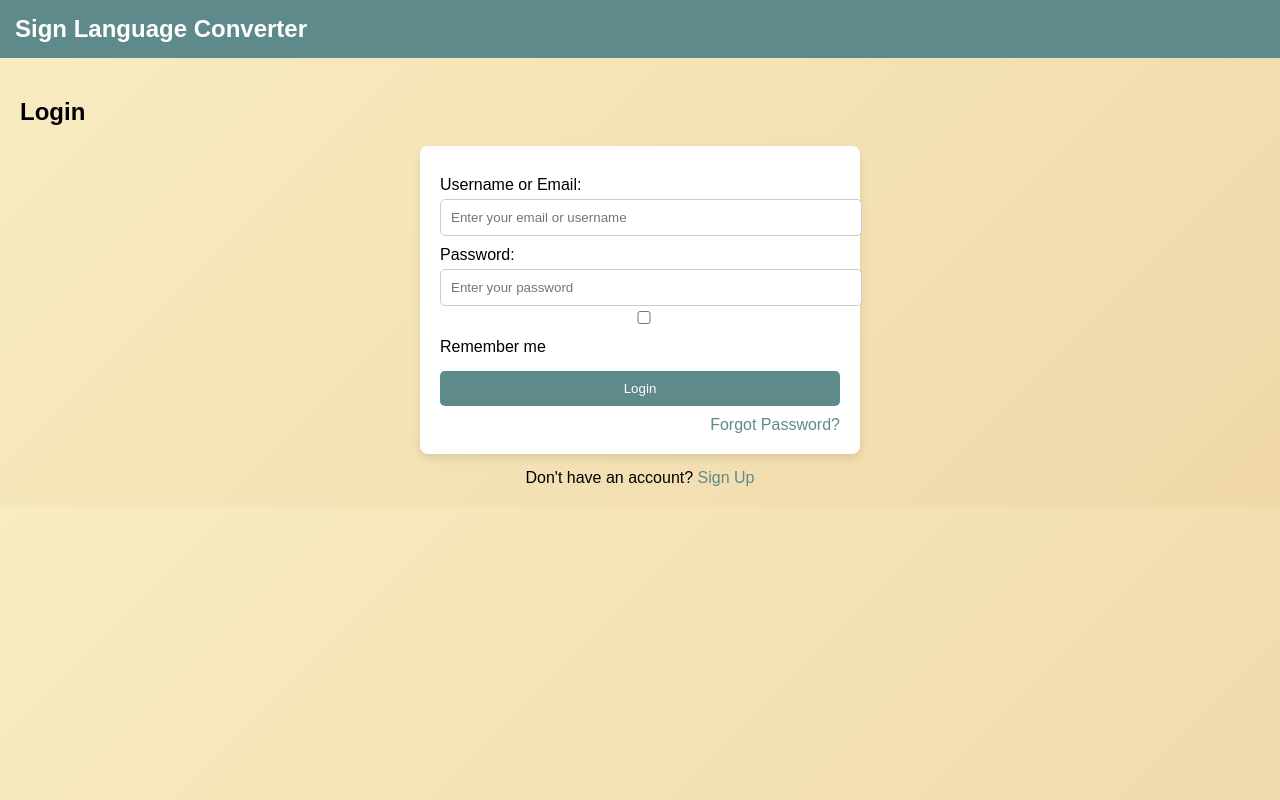
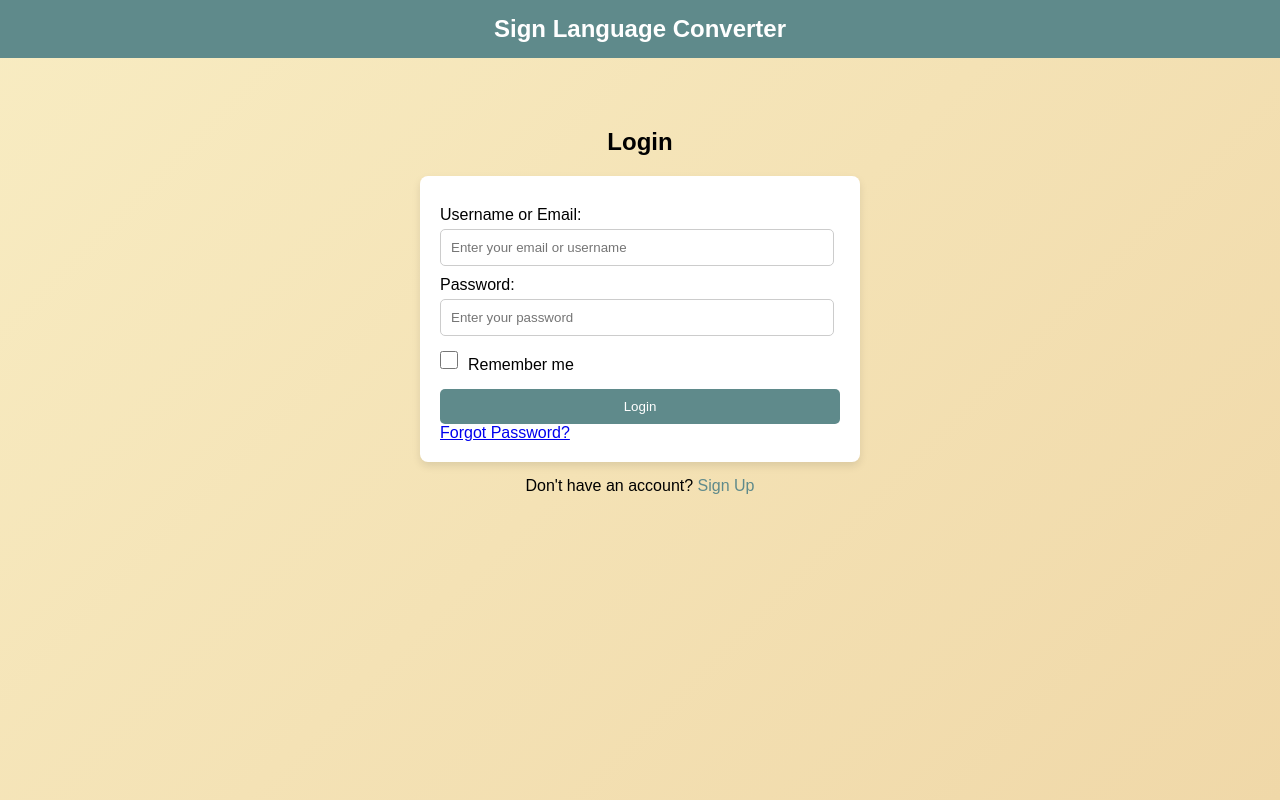
Before and after one commit to Sooraj-914/speech_to_sign, a Flask app: page /login in a window 1280 px wide. Run offline with Flask 3, Linux system fonts and the light colour scheme.

Commit message:
login.css

```diff
--- a/static/login.css
+++ b/static/login.css
@@ -3,15 +3,18 @@ body {
     background: linear-gradient(135deg, #f8ecc2, #f0d8a8);
     margin: 0;
     padding: 0;
+    display: flex;
+    flex-direction: column;
+    align-items: center;
+    min-height: 100vh;
 }
 
 .header {
+    width: 100%;
     background-color: #5f8a8b;
     color: white;
     padding: 15px;
-    display: flex;
-    justify-content: space-between;
-    align-items: center;
+    text-align: center;
 }
 
 .logo a {
@@ -21,13 +24,51 @@ body {
     text-decoration: none;
 }
 
+.flash-messages {
+    width: 100%;
+    display: flex;
+    justify-content: center;
+    padding: 10px;
+}
+
+.flash-message {
+    background-color: #f8d7da;
+    color: #721c24;
+    padding: 10px;
+    border-radius: 5px;
+    margin: 10px 0;
+    width: auto;
+}
+
+.flash-message.flash-success {
+    background-color: #d4edda;
+    color: #155724;
+}
+
+.flash-message.flash-info {
+    background-color: #d1ecf1;
+    color: #34808e;
+}
+
 .container {
+    display: flex;
+    flex-direction: column;
+    align-items: center;
+    justify-content: center;
     padding: 20px;
+    max-width: 400px;
+    width: 90%;
+    margin-top: 30px;
+}
+
+h2 {
+    font-size: 24px;
+    margin-bottom: 20px;
+    text-align: center;
 }
 
 .login-form {
-    max-width: 400px;
-    margin: 0 auto;
+    width: 100%;
     background: white;
     padding: 20px;
     border-radius: 8px;
@@ -40,7 +81,7 @@ body {
 }
 
 .login-form input {
-    width: 100%;
+    width: 93%; /* Full width */
     padding: 10px;
     margin-top: 5px;
     border: 1px solid #ccc;
@@ -57,20 +98,6 @@ body {
     cursor: pointer;
     border-radius: 5px;
     transition: background-color 0.3s, transform 0.2s;
-}
-
-.login-form button:hover {
-    background-color: #4a6f70;
-    transform: scale(1.02);
-}
-
-.forgot-password {
-    display: block;
-    text-align: right;
-    margin-top: 10px;
-    color: #5f8a8b;
-    text-decoration: none;
-    transition: color 0.3s;
 }
 
 .forgot-password:hover {
@@ -92,6 +119,21 @@ body {
     text-decoration: underline;
 }
 
+/* Updated Remember Me Section */
+.remember-me {
+    margin-top: 10px;
+    display: flex;
+    align-items: center;
+    gap: 10px; /* Adds spacing between checkbox and label */
+}
+
+.remember-me input {
+    margin: 0;
+    width: 18px;
+    height: 18px;
+    accent-color: #5f8a8b;
+}
+
 @media (max-width: 600px) {
     .login-form {
         padding: 15px;
```
